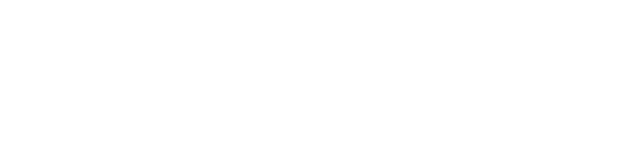
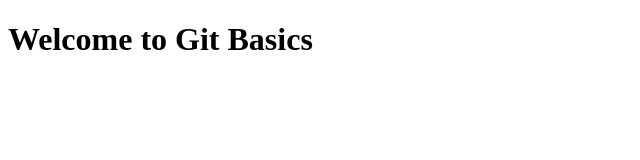
Before and after one commit to jamesmt-95/git-basic-new, a plain HTML site: page index.html in a window 1280 px wide. Shown: the whole page, without its empty margins (0-640 px from the left). Drawn offline with Linux system fonts and the light colour scheme.

Commit message:
Update index.html

```diff
--- a/index.html
+++ b/index.html
@@ -5,5 +5,7 @@
     <meta name="viewport" content="width=device-width, initial-scale=1.0" />
     <title>Git Commands</title>
   </head>
-  <body></body>
+  <body>
+    <h1>Welcome to Git Basics</h1>
+  </body>
 </html>
```
